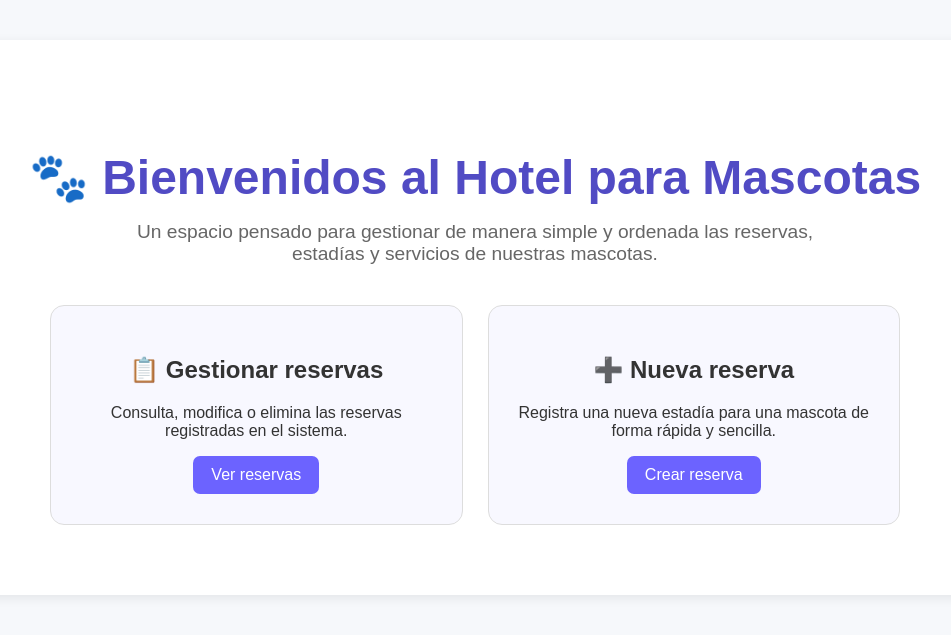
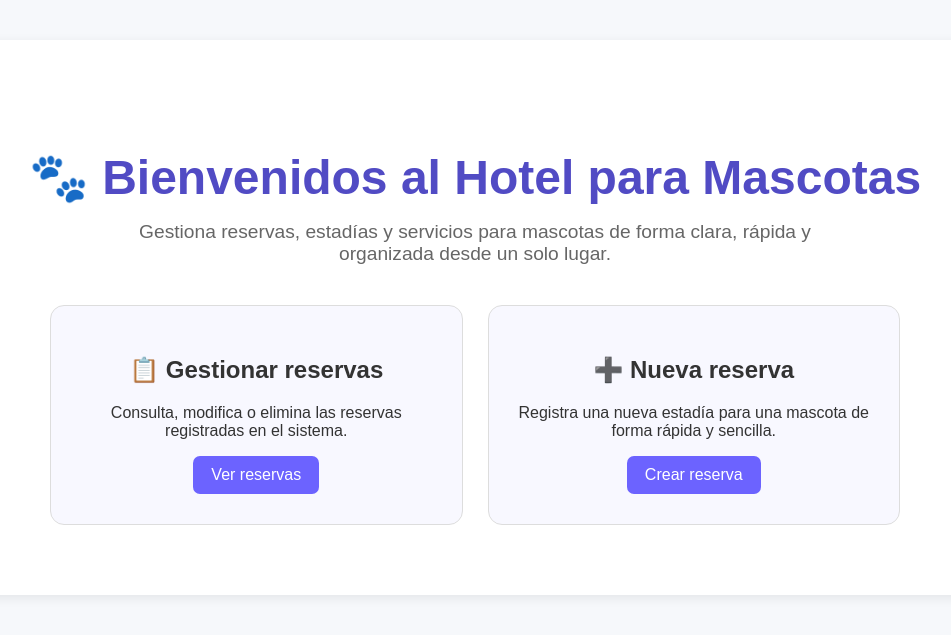
Before and after one commit to DayanStefania/Proyecto-backend, a Django app: template reservas/templates/reservas/inicio.html in a window 1280 px wide. Shown: the part 68-703 px from the top of the page, without its empty margins (165-1116 px from the left). Run offline with Django 5.2, Linux system fonts and the light colour scheme; the template is opened without the code that fills it, so the values that code supplies are empty.

Commit message:
Emi mejora contenido de pagina de inicio

```diff
--- a/reservas/templates/reservas/inicio.html
+++ b/reservas/templates/reservas/inicio.html
@@ -11,8 +11,8 @@
     </h1>
 
     <p style="font-size: 1.2rem; color: #666; max-width: 700px; margin: 0 auto 40px;">
-        Un espacio pensado para gestionar de manera simple y ordenada
-        las reservas, estadías y servicios de nuestras mascotas.
+        Gestiona reservas, estadías y servicios para mascotas de forma clara,
+        rápida y organizada desde un solo lugar.
     </p>
 
     <div style="
```
